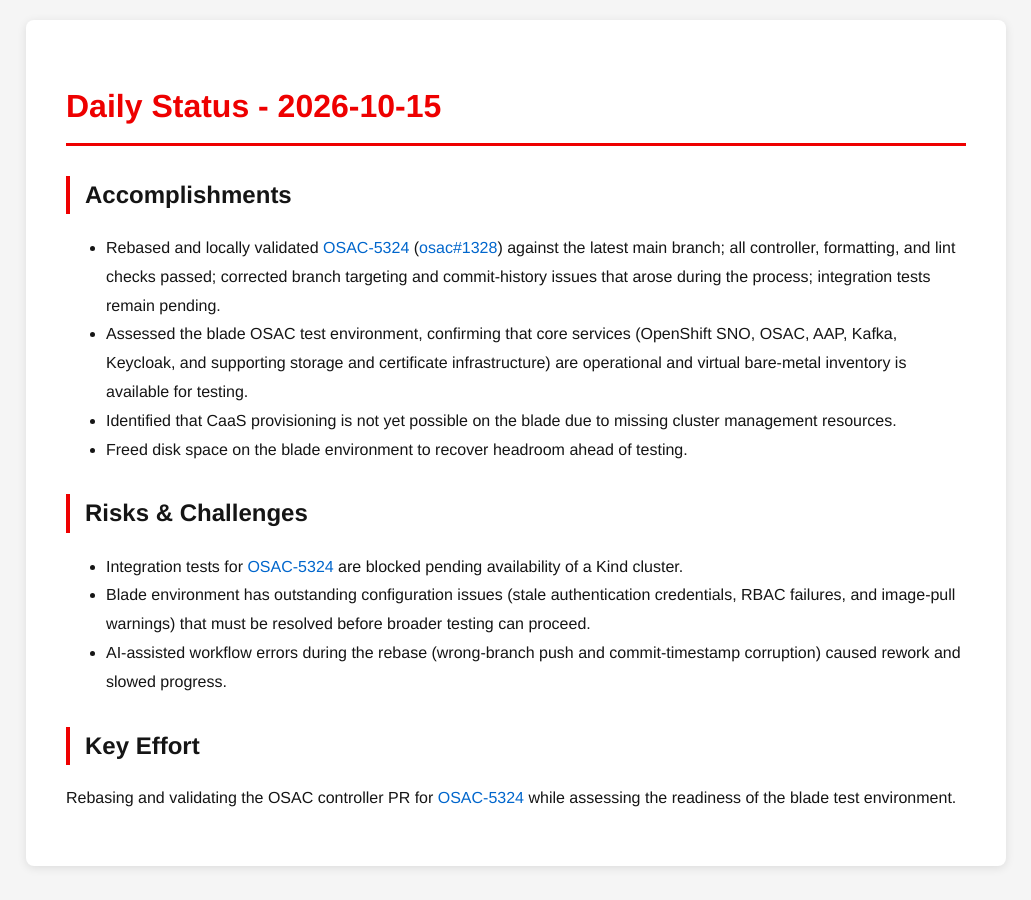
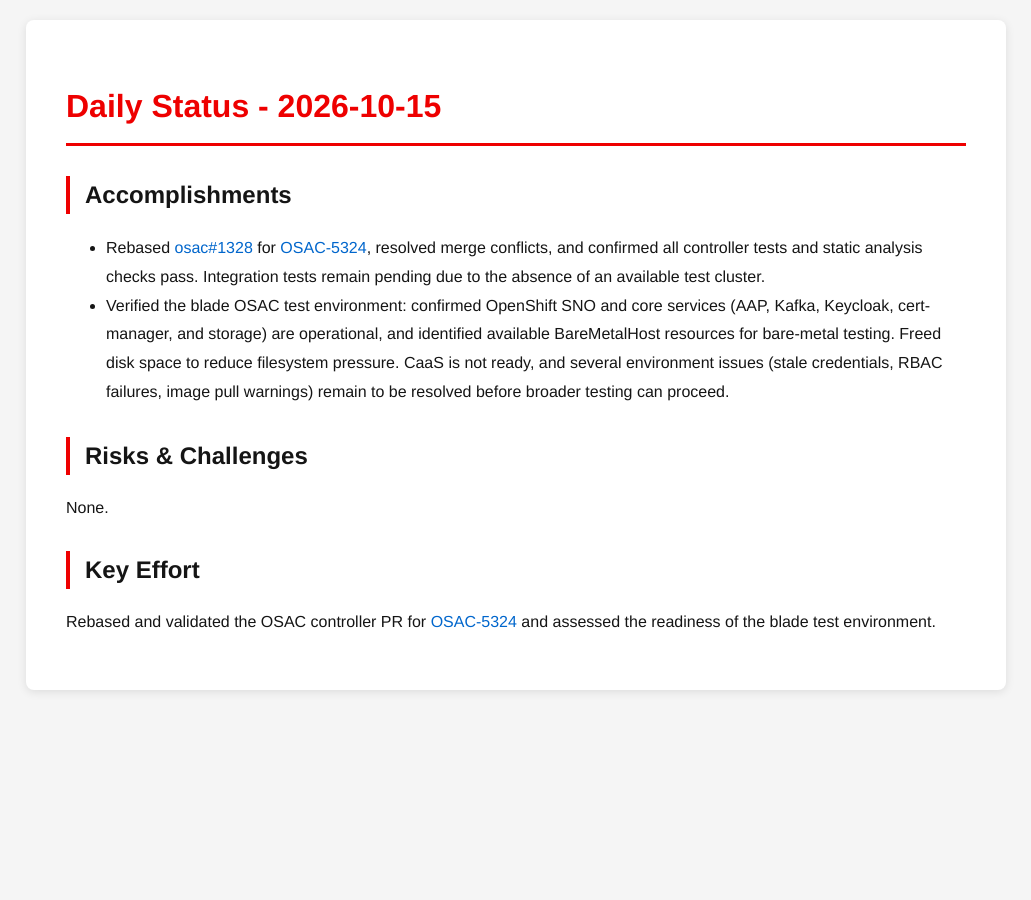
Before and after one commit to tzvatot/daily-status, a Jekyll site: the page built from 2026-10-15.md, in a window 1280 px wide. Shown: the whole page, without its empty margins (124-1155 px from the left). Built offline with Jekyll 4.4.1, drawn with Linux system fonts in a browser that asks for light colours.

Commit message:
Daily status update - 2026-10-15

```diff
--- a/2026-10-15.md
+++ b/2026-10-15.md
@@ -7,15 +7,11 @@
 # Daily Status - 2026-10-15
 
 ## Accomplishments
-- Rebased and locally validated [OSAC-5324](https://redhat.atlassian.net/browse/OSAC-5324) ([osac#1328](https://github.com/osac-project/osac/pull/1328)) against the latest main branch; all controller, formatting, and lint checks passed; corrected branch targeting and commit-history issues that arose during the process; integration tests remain pending.
-- Assessed the blade OSAC test environment, confirming that core services (OpenShift SNO, OSAC, AAP, Kafka, Keycloak, and supporting storage and certificate infrastructure) are operational and virtual bare-metal inventory is available for testing.
-- Identified that CaaS provisioning is not yet possible on the blade due to missing cluster management resources.
-- Freed disk space on the blade environment to recover headroom ahead of testing.
+- Rebased [osac#1328](https://github.com/osac-project/osac/pull/1328) for [OSAC-5324](https://redhat.atlassian.net/browse/OSAC-5324), resolved merge conflicts, and confirmed all controller tests and static analysis checks pass. Integration tests remain pending due to the absence of an available test cluster.
+- Verified the blade OSAC test environment: confirmed OpenShift SNO and core services (AAP, Kafka, Keycloak, cert-manager, and storage) are operational, and identified available BareMetalHost resources for bare-metal testing. Freed disk space to reduce filesystem pressure. CaaS is not ready, and several environment issues (stale credentials, RBAC failures, image pull warnings) remain to be resolved before broader testing can proceed.
 
 ## Risks & Challenges
-- Integration tests for [OSAC-5324](https://redhat.atlassian.net/browse/OSAC-5324) are blocked pending availability of a Kind cluster.
-- Blade environment has outstanding configuration issues (stale authentication credentials, RBAC failures, and image-pull warnings) that must be resolved before broader testing can proceed.
-- AI-assisted workflow errors during the rebase (wrong-branch push and commit-timestamp corruption) caused rework and slowed progress.
+None.
 
 ## Key Effort
-Rebasing and validating the OSAC controller PR for [OSAC-5324](https://redhat.atlassian.net/browse/OSAC-5324) while assessing the readiness of the blade test environment.
+Rebased and validated the OSAC controller PR for [OSAC-5324](https://redhat.atlassian.net/browse/OSAC-5324) and assessed the readiness of the blade test environment.
```
